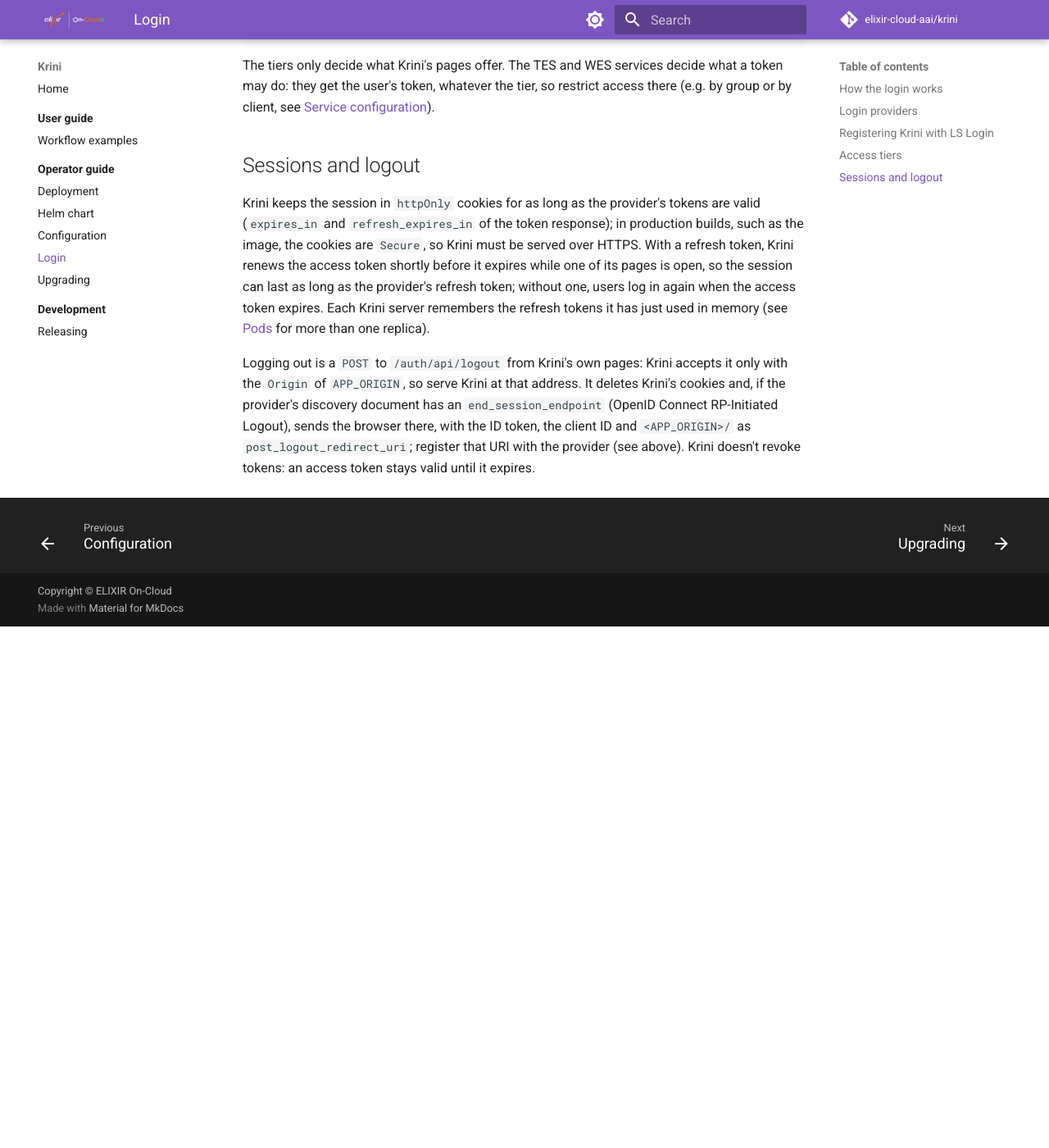
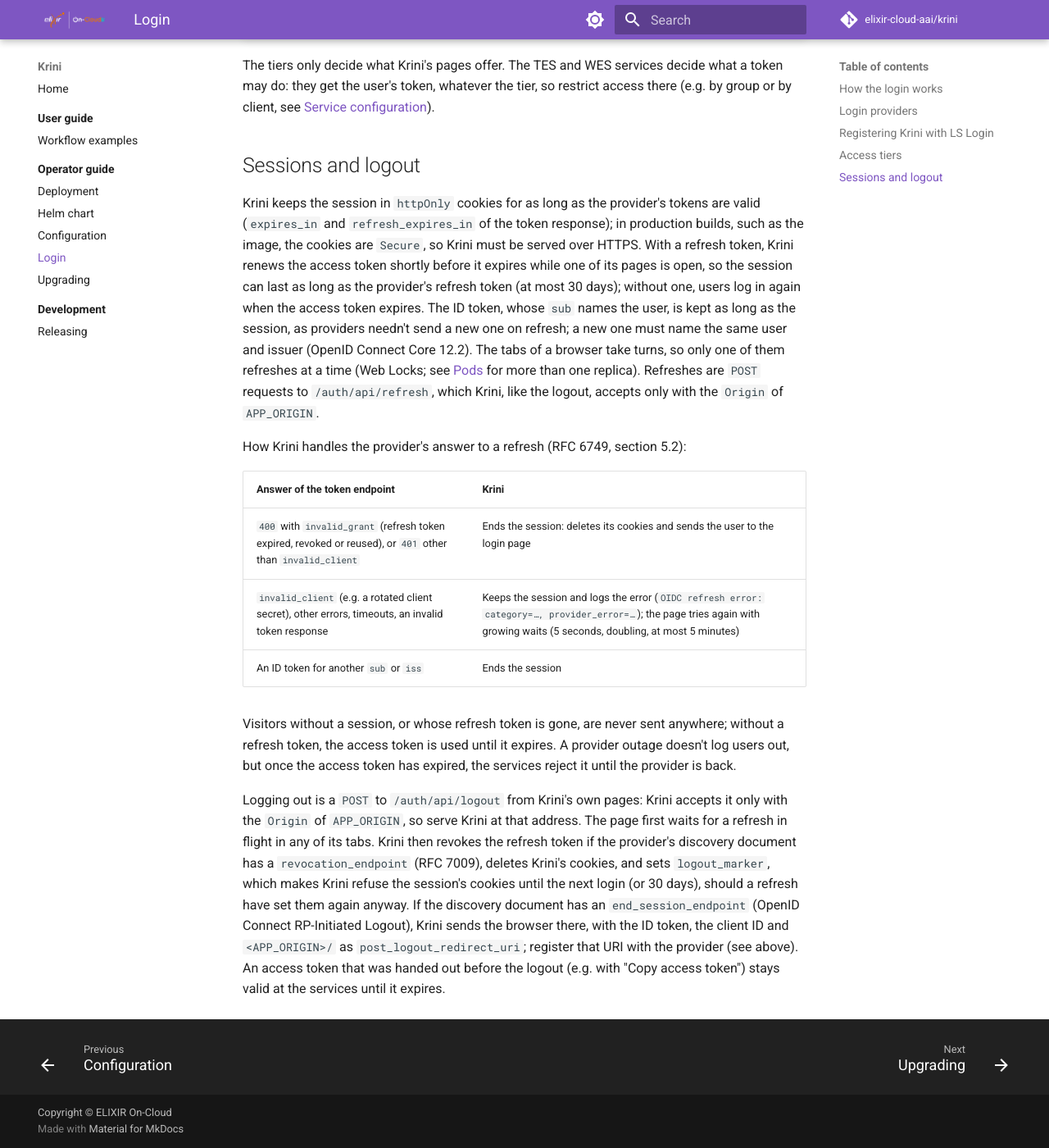
Before and after one commit to elixir-cloud-aai/krini, an MkDocs documentation site: the page built from docs/operator-guide/login.md, in a window 1280 px wide and 1400 px high, scrolled down 3114 px. Shown: the whole window at 82% size. Built offline with MkDocs 1.6.1 and Material for MkDocs 9.7.7, drawn with Linux system fonts in a browser that asks for light colours; comment, search, counter and statistics services are not loaded; before the commit the page ends 3878 px from its top, so only the background shows below that.

Commit message:
docs: describe session refresh and logout
Login guide: how Krini handles each answer of the token endpoint to a
refresh, the ID token's lifetime, the tabs' lock, the Origin check of
the refresh, and what the logout does (wait, revoke, logout_marker).

Helm chart guide, upgrade guide and values.yaml: with the lock, several
pods no longer race; only browsers without Web Locks (or tabs of older
images) can still end a session that way, which sends the user to the
login page rather than "logging out".

Privacy notice: the new lifetimes of id_token, token_expires_at and
logout_marker, and what the marker does.

Refs #111

Co-Authored-By: Claude Opus 5.5 <noreply@anthropic.com>

```diff
--- a/docs/operator-guide/login.md
+++ b/docs/operator-guide/login.md
@@ -133,16 +133,40 @@ tokens are valid (`expires_in` and `refresh_expires_in` of the token
 response); in production builds, such as the image, the cookies are
 `Secure`, so Krini must be served over HTTPS. With a refresh token, Krini
 renews the access token shortly before it expires while one of its pages is
-open, so the session can last as long as the provider's refresh token;
-without one, users log in again when the access token expires. Each Krini server remembers the refresh tokens
-it has just used in memory (see [Pods](helm-chart.md#pods) for more than one
-replica).
+open, so the session can last as long as the provider's refresh token (at
+most 30 days); without one, users log in again when the access token
+expires. The ID token, whose `sub` names the user, is kept as long as the
+session, as providers needn't send a new one on refresh; a new one must
+name the same user and issuer (OpenID Connect Core 12.2). The tabs of a
+browser take turns, so only one of them refreshes at a time (Web Locks;
+see [Pods](helm-chart.md#pods) for more than one replica). Refreshes are
+`POST` requests to `/auth/api/refresh`, which Krini, like the logout,
+accepts only with the `Origin` of `APP_ORIGIN`.
+
+How Krini handles the provider's answer to a refresh (RFC 6749, section
+5.2):
+
+| Answer of the token endpoint | Krini |
+| --- | --- |
+| `400` with `invalid_grant` (refresh token expired, revoked or reused), or `401` other than `invalid_client` | Ends the session: deletes its cookies and sends the user to the login page |
+| `invalid_client` (e.g. a rotated client secret), other errors, timeouts, an invalid token response | Keeps the session and logs the error (`OIDC refresh error: category=…, provider_error=…`); the page tries again with growing waits (5 seconds, doubling, at most 5 minutes) |
+| An ID token for another `sub` or `iss` | Ends the session |
+
+Visitors without a session, or whose refresh token is gone, are never
+sent anywhere; without a refresh token, the access token is used until it
+expires. A provider outage doesn't log users out, but once the access
+token has expired, the services reject it until the provider is back.
 
 Logging out is a `POST` to `/auth/api/logout` from Krini's own pages: Krini
 accepts it only with the `Origin` of `APP_ORIGIN`, so serve Krini at that
-address. It deletes Krini's cookies and, if the provider's discovery
-document has an `end_session_endpoint` (OpenID Connect RP-Initiated
-Logout), sends the browser there, with the ID token, the client ID and
-`<APP_ORIGIN>/` as `post_logout_redirect_uri`; register that URI with the
-provider (see above). Krini doesn't revoke tokens: an access token stays
-valid until it expires.
+address. The page first waits for a refresh in flight in any of its tabs.
+Krini then revokes the refresh token if the provider's discovery
+document has a `revocation_endpoint` (RFC 7009), deletes Krini's cookies,
+and sets `logout_marker`, which makes Krini refuse the session's cookies
+until the next login (or 30 days), should a refresh have set them again
+anyway. If the discovery document has an `end_session_endpoint` (OpenID
+Connect RP-Initiated Logout), Krini sends the browser there, with the ID
+token, the client ID and `<APP_ORIGIN>/` as `post_logout_redirect_uri`;
+register that URI with the provider (see above). An access token that was
+handed out before the logout (e.g. with "Copy access token") stays valid
+at the services until it expires.
```
Also changed, not shown: docs/operator-guide/configuration.md (+2 -2 lines), docs/operator-guide/helm-chart.md (+10 -7 lines), docs/operator-guide/upgrading.md (+8 -6 lines), 2 other files.
